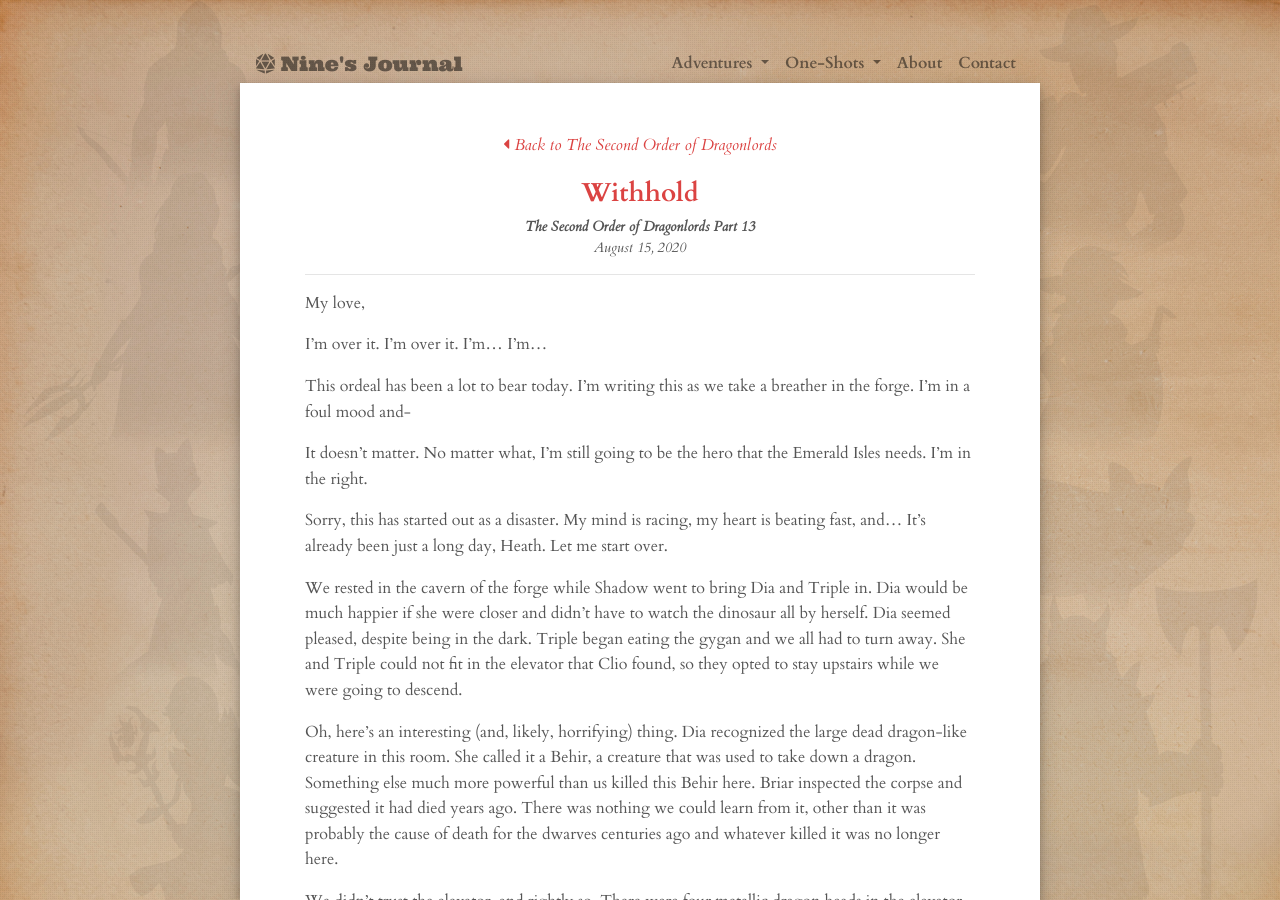
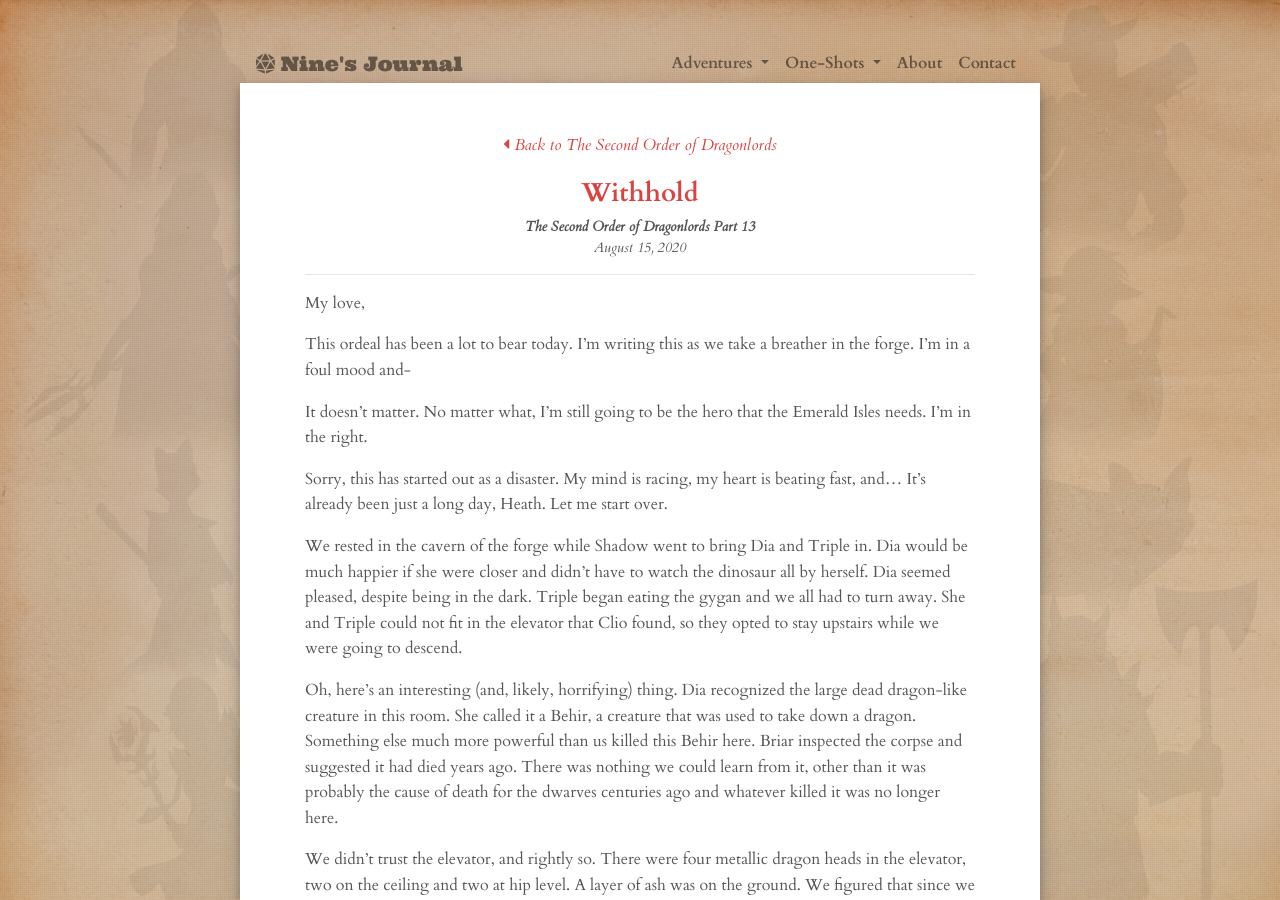
Before and after one commit to clblamires/ninesjournal, a Jekyll site: the page built from _posts/2020-08-16-withhold.md, in a window 1280 px wide and 900 px high. Built offline with Jekyll 4.4.1, drawn with Linux system fonts in a browser that asks for light colours; nearby versions of some CDN libraries.

Commit message:
Update Episodes “2020-08-16-withhold”

```diff
--- a/_posts/2020-08-16-withhold.md
+++ b/_posts/2020-08-16-withhold.md
@@ -9,10 +9,6 @@ summary: The heroes need to go deeper into the mines and find the forge. But
   what dangers lurk down below?
 levelup: false
 ---
-
-
-I’m over it. I’m over it. I’m… I’m…
-
 This ordeal has been a lot to bear today. I’m writing this as we take a breather in the forge. I’m in a foul mood and-
 
 It doesn’t matter. No matter what, I’m still going to be the hero that the Emerald Isles needs. I’m in the right.
```
